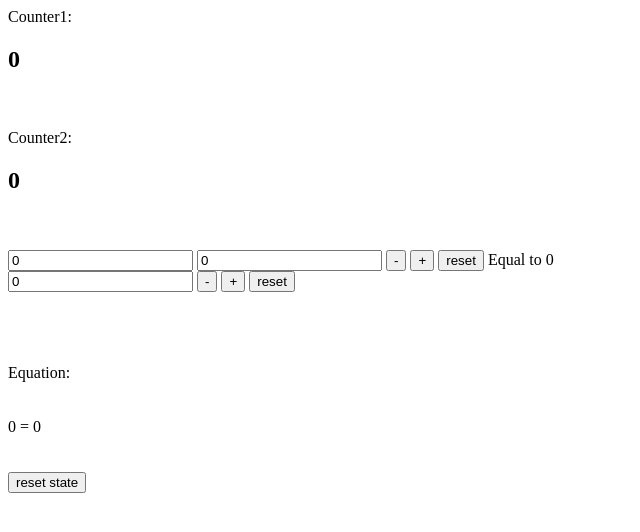
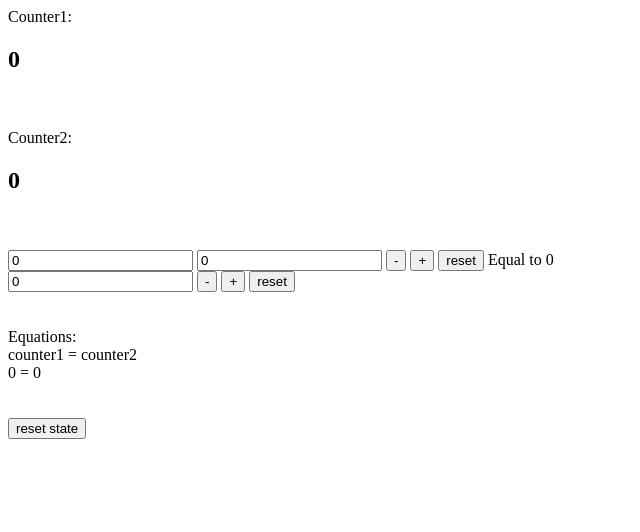
Before and after one commit to pdabrow2/minfef, a website: page samples/1. counters/index.html in a window 1280 px wide. Shown: the whole page, without its empty margins (0-640 px from the left). Drawn offline with Linux system fonts and the light colour scheme; files that its build step writes are made by us from their sources.

Commit message:
Improved example 1

```diff
--- a/package.json
+++ b/package.json
@@ -1,6 +1,6 @@
 {
   "name": "minfef",
-  "version": "1.0.3",
+  "version": "1.0.4",
   "description": "JavaScript exercise: implementing your own front end framework.",
   "main": "\u001b[D\u001b[D\u001b[D\u001b[D\u001b[D\u001b[D\u001b[D\u001b[D\u001b[D\u001b[D\u001b[D\u001b[D\u001b[D\u001b[D\u001b[D\u001b[F\u001b[D\u001b[C\u001b[C\u001b[C\u001b[C\u001b[C\u001b[C\u001b[C\u001b[C\u001b[B\u001b[C\u001b[C\u001b[C\u001b[C\u001b[C\u001b[C\u001b[C\u001b[C\u001b[C\u001b[C\u001b[C\u001b[C\u001b[C\u001b[C\u001b[C\u001b[C\u001b[C\u001b[C\u001b[C\u001b[C\u001b[C\u001b[C\u001b[C\u001b[C\u001b[C\u001b[C\u001b[C\u001b[C\u001b[D\u001b[D\u001b[D\u001b[D\u001b[D\u001b[D\u001b[D\u001b[D\u001b[D\u001b[D\u001b[D\u001b[D\u001b[D",
   "scripts": {
--- a/samples/1. counters/index.html
+++ b/samples/1. counters/index.html
@@ -45,6 +45,7 @@
         </span>
 
         <br/>
+        Equations:
         <br/>
         <span data-if="counters.counter1 > counters.counter2">
             <span>counter1 > counter2</span>
@@ -52,20 +53,16 @@
         <span data-if="counters.counter1 < counters.counter2">
             <span>counter1 < counter2</span>
         </span>
-
-
+        <span data-if="counters.counter1 == counters.counter2">
+            <span>counter1 = counter2</span>
+        </span>
         <br/>
-        Equation:
-        <br/>
-
         <span data-if="counters.counter1 < counters.counter2">
                 <span data-html="counters.counter1"></span> < <span data-html="counters.counter2"></span>
         </span>
-        <br/>
         <span data-if="counters.counter1 > counters.counter2">
             <span data-html="counters.counter1"></span> > <span data-html="counters.counter2"></span>
         </span>
-        <br/>
         <span data-if="counters.counter1 == counters.counter2">
             <span data-html="counters.counter1"></span> = <span data-html="counters.counter2"></span>
         </span>
```
